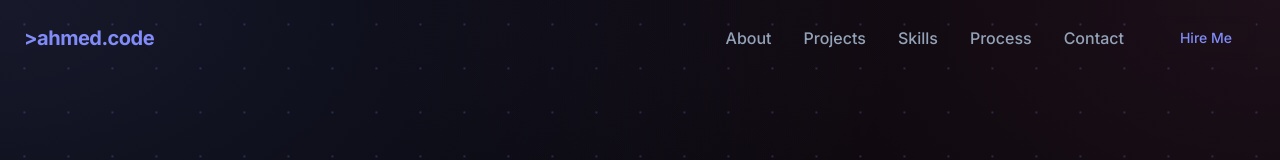
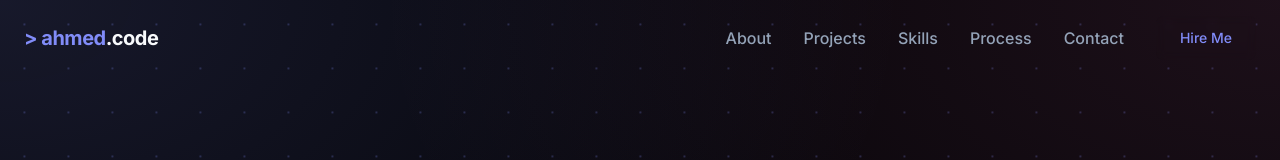
Before and after one commit to ahmedtayebi/ahmedcode, a Next.js app: page / in a window 1280 px wide. Shown: the top 160 px of the page. Built offline with nearby package versions, Linux system fonts and the light colour scheme.

Commit message:
modify ahmed code

```diff
--- a/src/components/Navbar.tsx
+++ b/src/components/Navbar.tsx
@@ -59,7 +59,7 @@ export default function Navbar() {
             >
                 <div className="mx-auto flex max-w-7xl items-center justify-between">
                     <div className="font-display text-xl font-bold tracking-tight text-text-primary">
-                        <span className="text-accent">&gt;ahmed.code</span>
+                        <span className="text-accent">&gt;  ahmed</span>.code
                         <span className="cursor-blink ml-0.5 inline-block text-accent">
                             _
                         </span>
```
